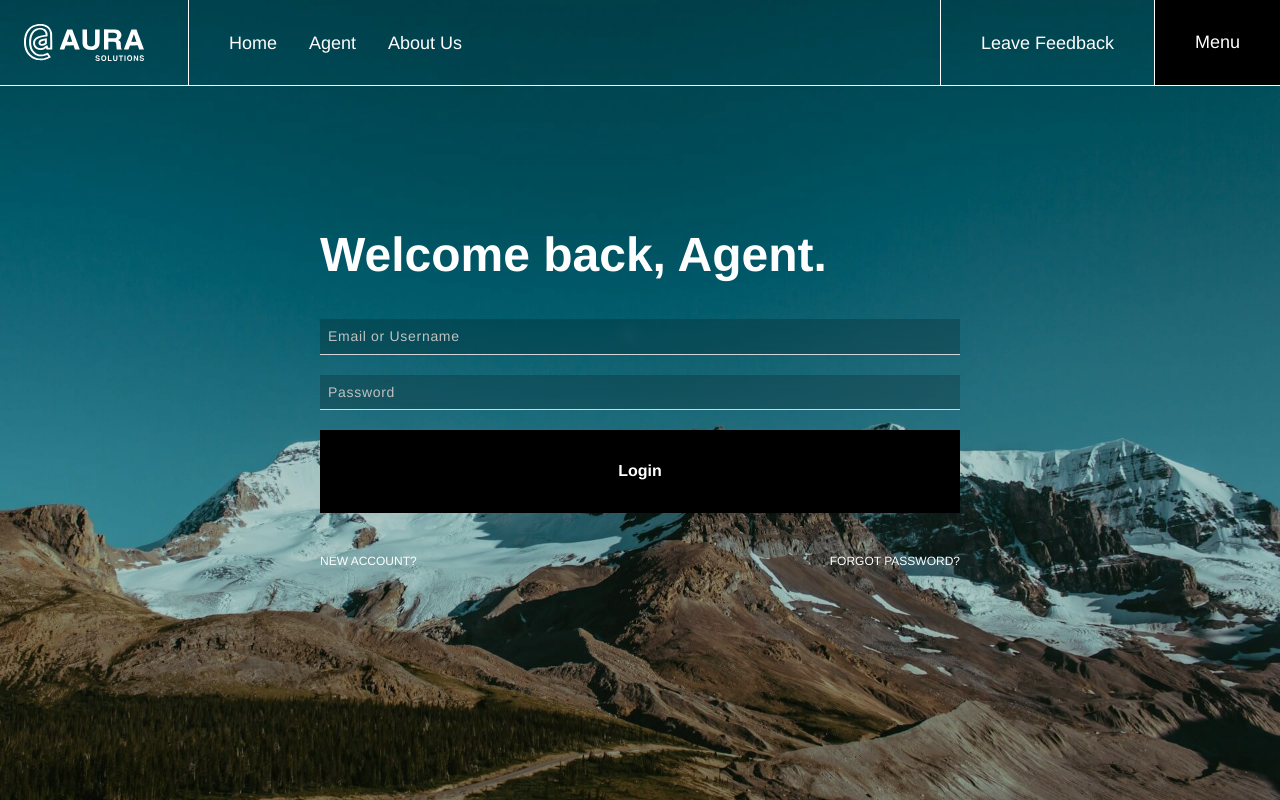
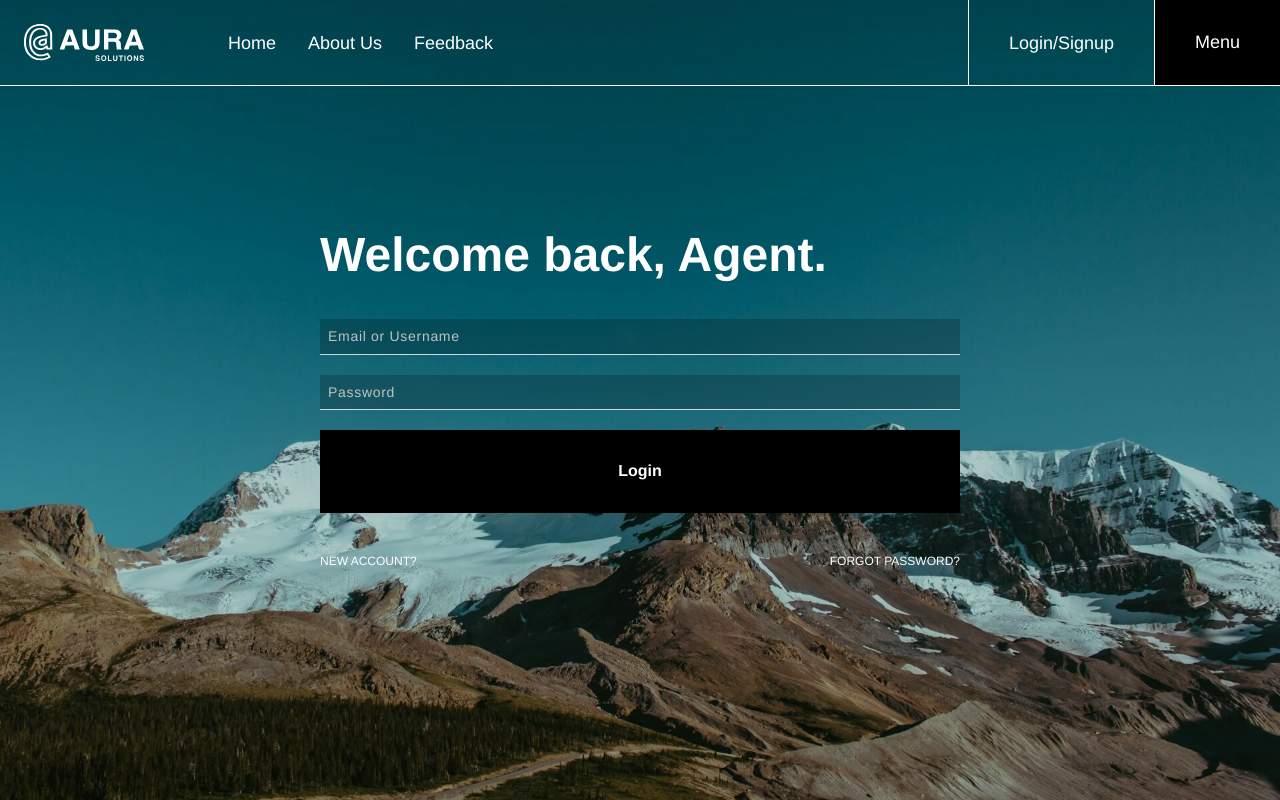
Before and after one commit to reyesjl/aura-insurance-engine, a Vue app in the folder aura_frontend/: page /auth/login in a window 1280 px wide. Built offline with nearby package versions, Linux system fonts and the light colour scheme; no server answers; a web font is replaced by a local one.

Commit message:
No Story - update navbar

```diff
--- a/aura_frontend/src/components/NavBar.vue
+++ b/aura_frontend/src/components/NavBar.vue
@@ -14,8 +14,8 @@
       :class="[
         'p-4 md:p-6 w-fit font-bold font-scp flex flex-grow-1 md:flex-grow-0 items-center align-center duration-300',
         isScrolled
-          ? 'border-r border-black hover:bg-gray-200 hover:text-black'
-          : 'border-r border-white hover:bg-gray-400 hover:text-black',
+          ? 'hover:bg-gray-200 hover:text-black'
+          : 'hover:bg-gray-400 hover:text-black',
       ]"
     >
       <router-link class="min-h-[37px]" to="/">
@@ -45,25 +45,30 @@
         >Home</router-link
       >
       <router-link
-        v-if="!userStore.isLoggedIn"
-        to="/agent"
-        :class="['hover:underline underline-offset-6', isScrolled ? 'text-black' : 'text-white']"
-        >Agent</router-link
-      >
-      <router-link
         to="/about"
         :class="['hover:underline underline-offset-6', isScrolled ? 'text-black' : 'text-white']"
         >About Us</router-link
       >
-    </div>
-    <div class="md:flex align-center items-center px-10 hidden text-lg">
       <a
         href="https://forms.gle/9T3hno3iGvyiuWGd7"
         target="_blank"
         rel="noopener"
         :class="['hover:underline underline-offset-6', isScrolled ? 'text-black' : 'text-white']"
+        >Feedback</a>
+    </div>
+    <div class="md:flex align-center items-center px-10 hidden text-lg">
+      <!-- <a
+        href="https://forms.gle/9T3hno3iGvyiuWGd7"
+        target="_blank"
+        rel="noopener"
+        :class="['hover:underline underline-offset-6', isScrolled ? 'text-black' : 'text-white']"
         >Leave Feedback</a
-      >
+      > -->
+      <router-link
+        v-if="!userStore.isLoggedIn"
+        to="/agent"
+        :class="['hover:underline underline-offset-6', isScrolled ? 'text-black' : 'text-white']"
+        >Login/Signup</router-link>
     </div>
     <div
       @click="toggleMenu"
@@ -83,7 +88,7 @@
       ]"
     >
       <router-link to="/agent" class="flex align-center items-center">
-        <span>Me</span>
+        <span>MyAgent</span>
       </router-link>
     </div>
   </div>
@@ -100,17 +105,17 @@
           <li class="py-5 border-b-1 text-right md:text-left">
             <router-link to="/">Home</router-link>
           </li>
+          <li class="py-5 border-b-1 text-right md:text-left">
+            <router-link to="/about">About Us</router-link>
+          </li>
           <li
             v-if="!userStore.isLoggedIn"
             class="py-5 border-b-1 text-right md:text-left">
-            <router-link to="/agent">Agent</router-link>
-          </li>
-          <li class="py-5 border-b-1 text-right md:text-left">
-            <router-link to="/about">About Us</router-link>
+            <router-link to="/auth/login">Login/Signup</router-link>
           </li>
           <li class="py-5 border-b-1 text-right md:text-left">
             <a href="https://forms.gle/9T3hno3iGvyiuWGd7" target="_blank" rel="noopener"
-              >Leave Feedback</a
+              >Feedback</a
             >
           </li>
           <li v-if="userStore.isLoggedIn" class="py-5 border-b-1 text-right md:text-left">
```
